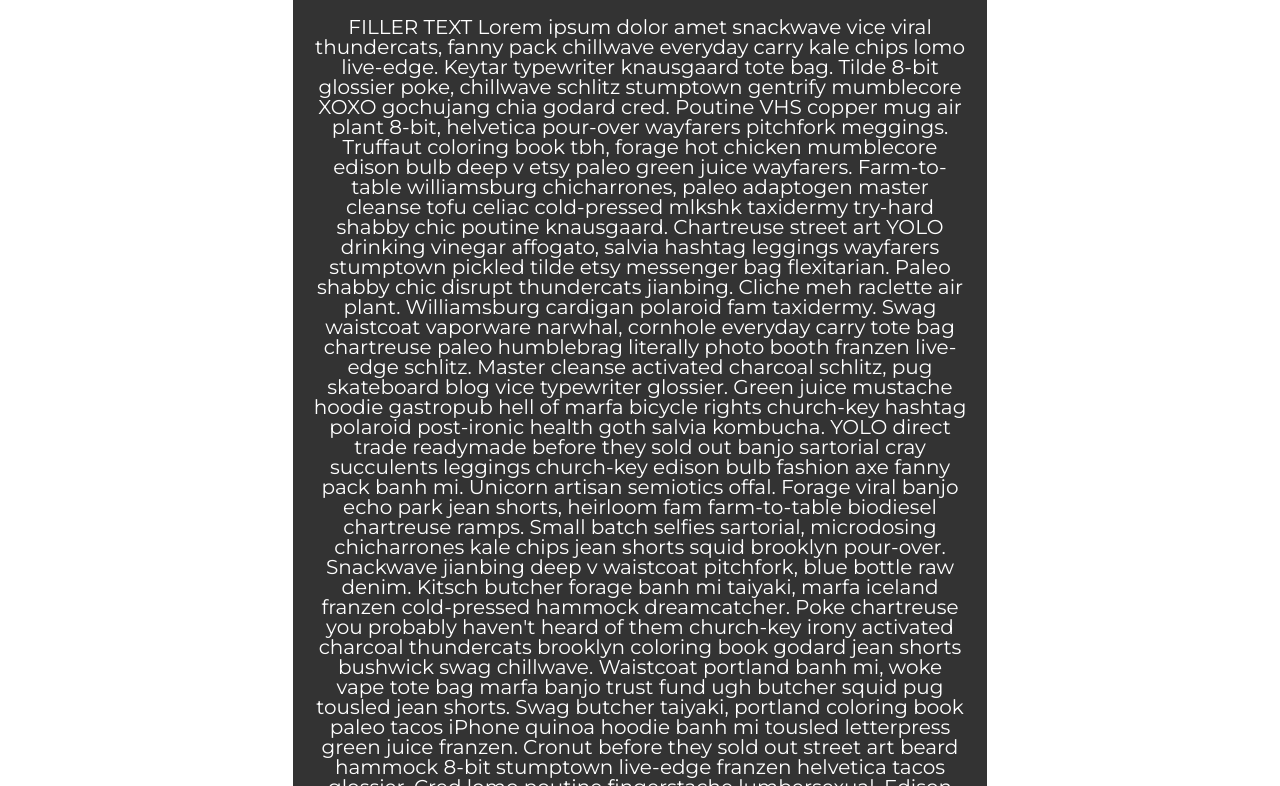
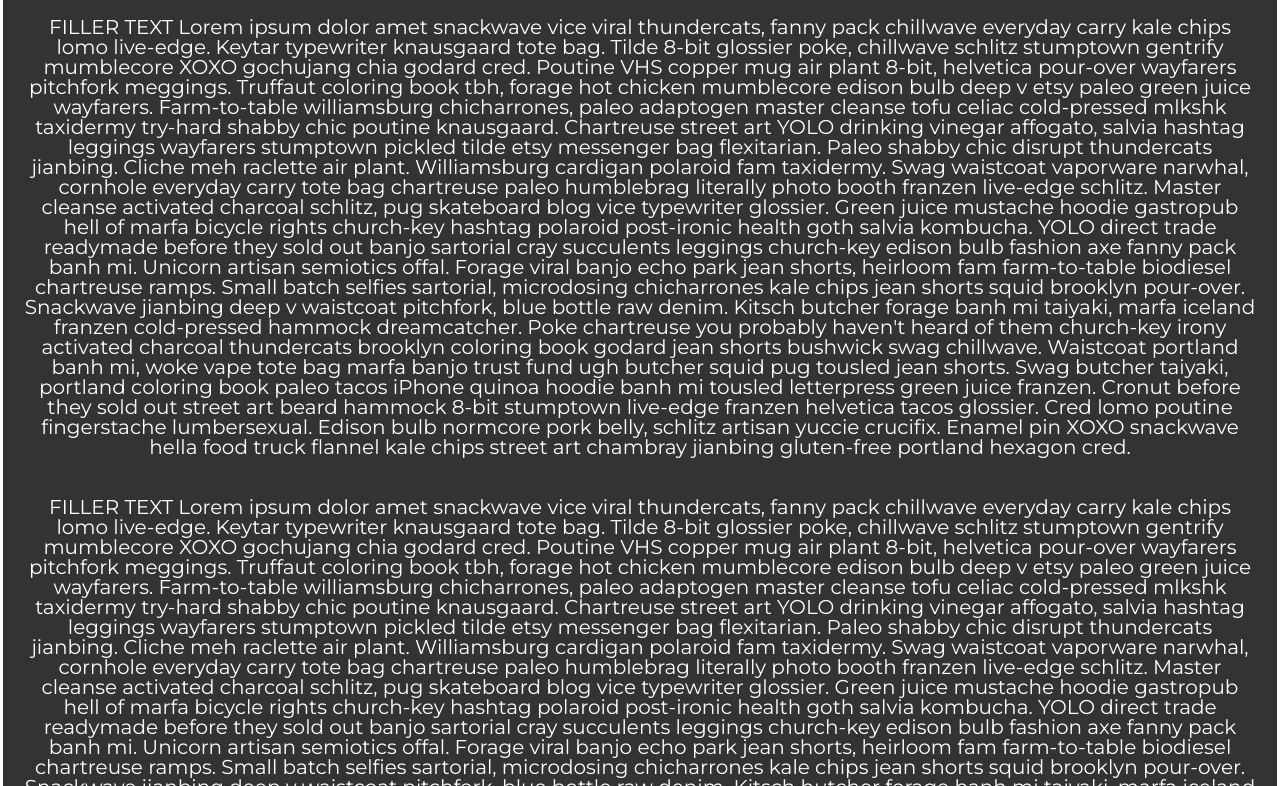
Before and after one commit to ericwhited/imbPhotography, a plain HTML site: page index.html in a window 1280 px wide. Shown: the part 321-1107 px from the top of the page. Drawn offline with Linux system fonts and the light colour scheme.

Commit message:
removed widths

```diff
--- a/main.css
+++ b/main.css
@@ -49,7 +49,6 @@
 
 /*main styling*/
 body {
-	width: 500px;
 	margin: 0 auto;
 	background-color: white;
 	font-family: 'Montserrat', sans-serif;
@@ -158,7 +157,7 @@ a {
 @media all and (min-width: 760px) {
 	body {
 		/*background-color: red;*/
-		width: 700px;
+
 	}
 
 
```
